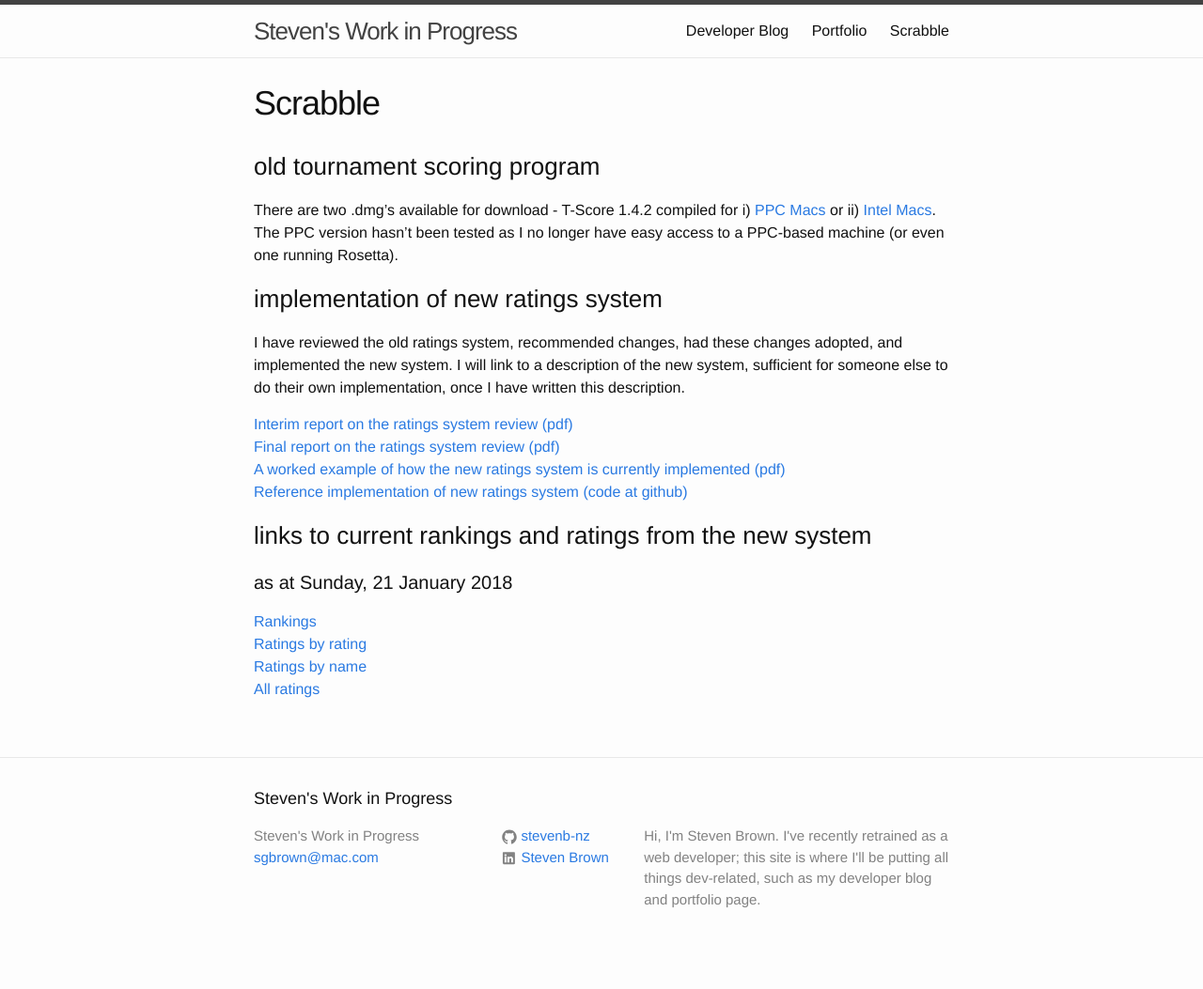
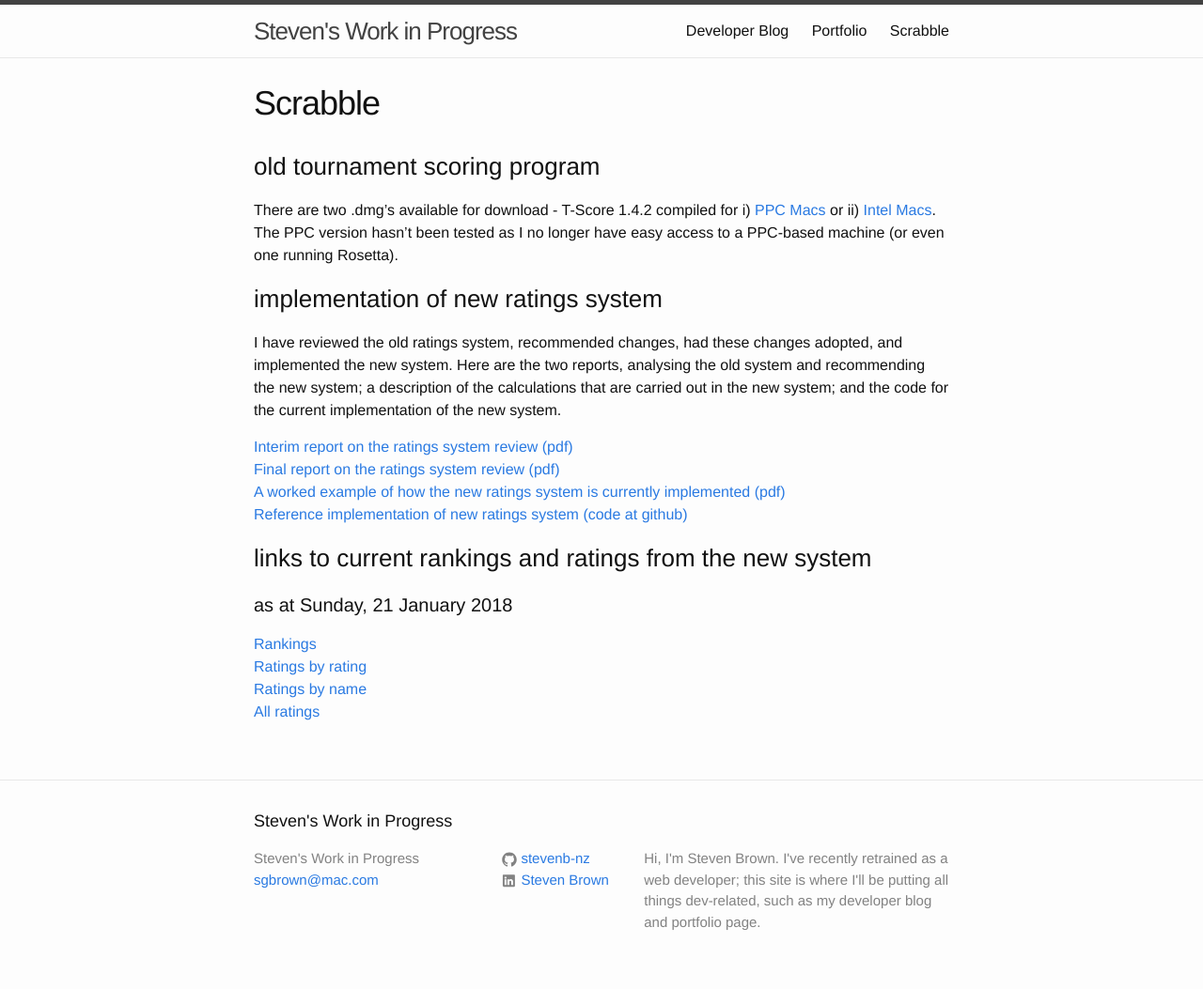
Before and after one commit to stevenb-nz/stevenb-nz.github.io, a Jekyll site: the page built from _pages/scrabble.md, in a window 1280 px wide. Shown: the whole page at 94% size. Built offline with Jekyll 4.4.1, drawn with Linux system fonts in a browser that asks for light colours; before the commit the page ends 1029 px from its top, so only the background shows below that.

Commit message:
Updated text for rating system review intro

```diff
--- a/_pages/scrabble.md
+++ b/_pages/scrabble.md
@@ -11,7 +11,7 @@ There are two .dmg's available for download - T-Score 1.4.2 compiled for i) [PPC
 
 ### implementation of new ratings system
 
-I have reviewed the old ratings system, recommended changes, had these changes adopted, and implemented the new system. I will link to a description of the new system, sufficient for someone else to do their own implementation, once I have written this description.
+I have reviewed the old ratings system, recommended changes, had these changes adopted, and implemented the new system. Here are the two reports, analysing the old system and recommending the new system; a description of the calculations that are carried out in the new system; and the code for the current implementation of the new system.
 
 [Interim report on the ratings system review (pdf)](/assets/pdf/interimreport_june2.pdf)<br>
 [Final report on the ratings system review (pdf)](/assets/pdf/finalreport.pdf)<br>
```
